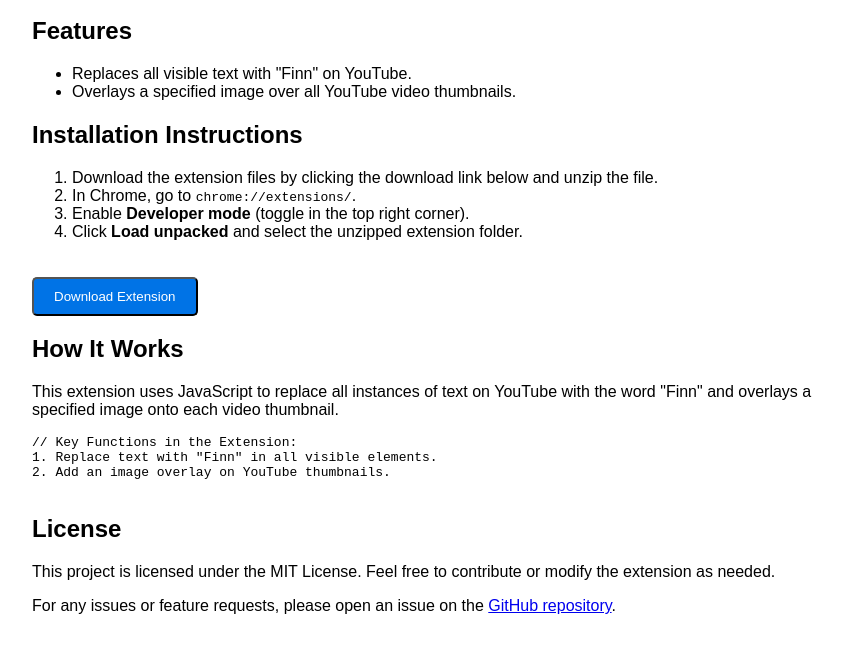
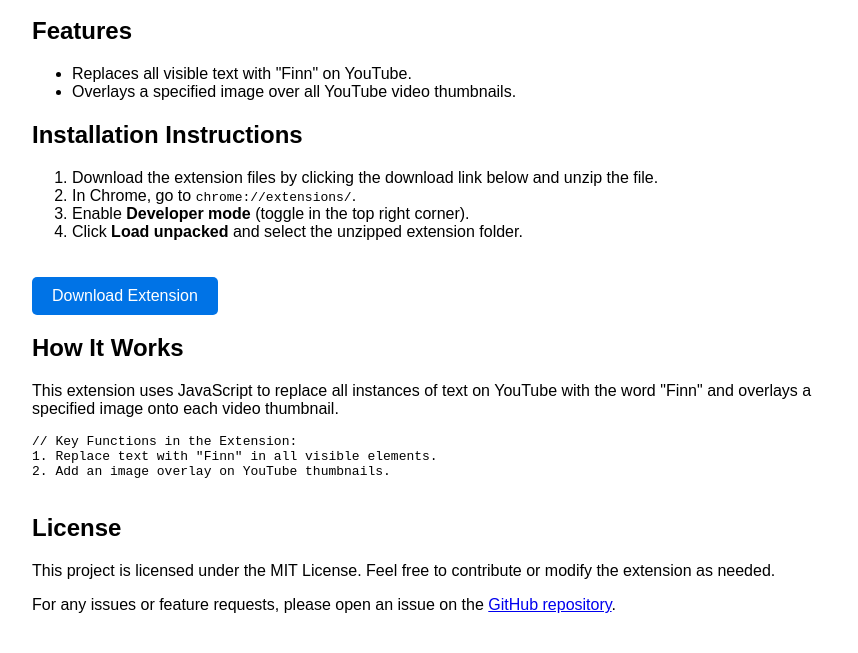
Before and after one commit to Sjoerd4435/Finnify, a browser extension: page index.html in a window 1280 px wide. Shown: the part 139-792 px from the top of the page, without its empty margins (208-1066 px from the left). Drawn offline with Linux system fonts and the light colour scheme.

Commit message:
Update index.html

```diff
--- a/index.html
+++ b/index.html
@@ -28,7 +28,6 @@
             background-color: #005bb5;
         }
     </style>
-    <script src="download.js"></script> <!-- Link to download.js -->
 </head>
 <body>
     <h1>Finn Extension for YouTube</h1>
@@ -48,7 +47,7 @@
         <li>Click <strong>Load unpacked</strong> and select the unzipped extension folder.</li>
     </ol>
 
-    <button class="download-button" onclick="downloadZip()">Download Extension</button> <!-- Updated download button -->
+    <a href="https://github.com/Sjoerd4435/Finnify/raw/main/finnify.zip" class="download-button">Download Extension</a> <!-- Updated download link -->
 
     <h2>How It Works</h2>
     <p>This extension uses JavaScript to replace all instances of text on YouTube with the word "Finn" and overlays a specified image onto each video thumbnail.</p>
```
